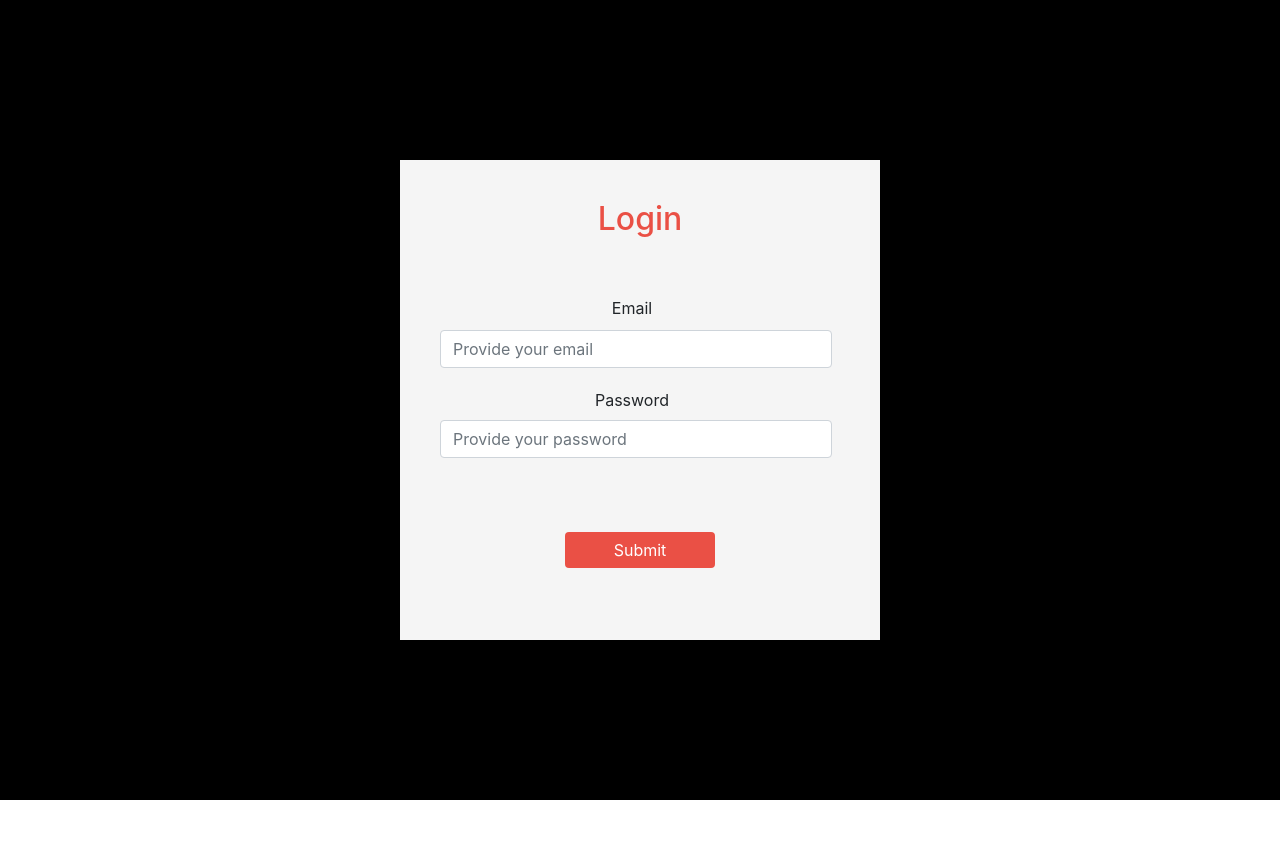
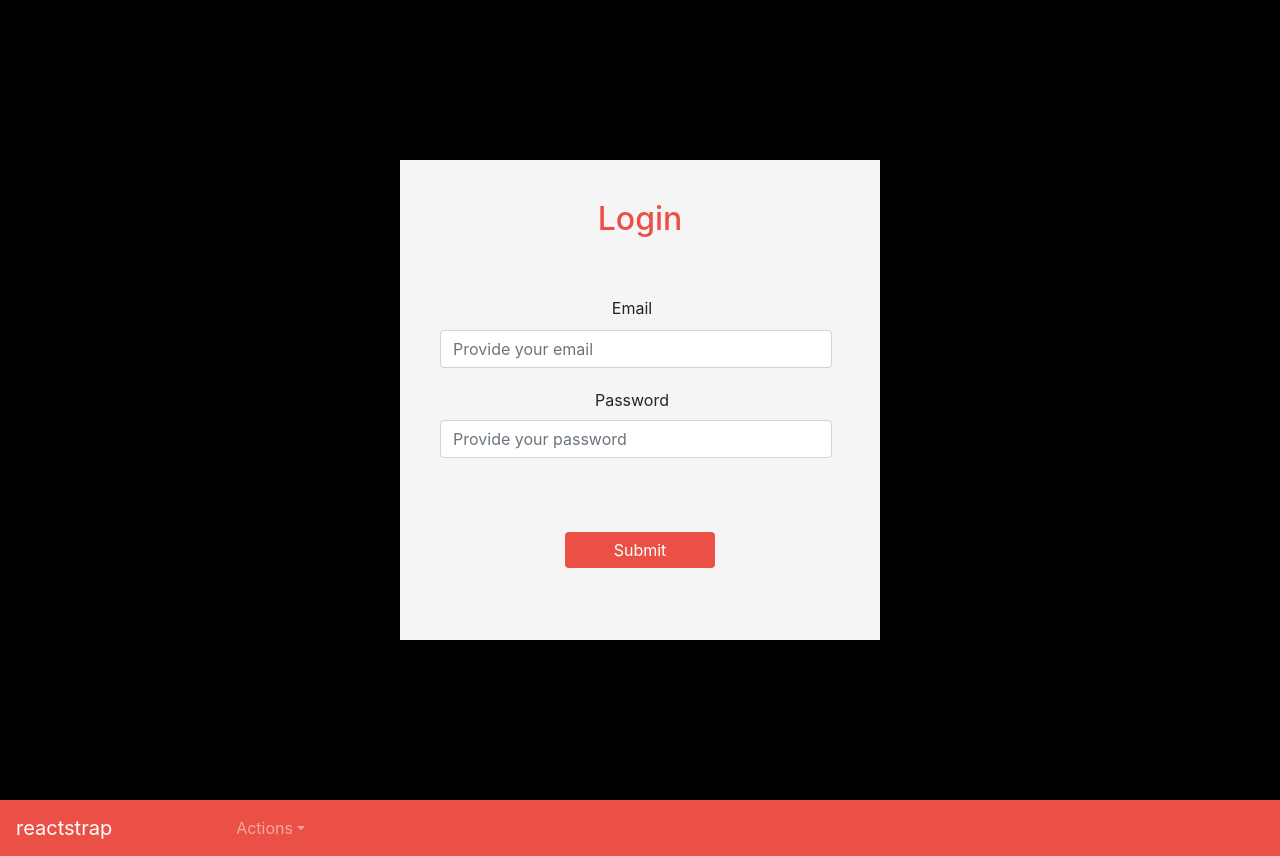
Before and after one commit to VillentretenmerthTheCoder/absence_checker, a React (Create React App) app: page / in a window 1280 px wide. Before the commit the page ends 800 px from the top, so only its background shows below. Built offline with nearby package versions, Linux system fonts and the light colour scheme.

Commit message:
add navbar

```diff
--- a/src/App.tsx
+++ b/src/App.tsx
@@ -1,11 +1,13 @@
 import React from 'react';
 import LoginPage from './Pages/LoginPage';
 import './App.css';
+import MainPageStudent from './Pages/Students/MainPageStudent';
 
 function App() {
   return (
     <div>
       <LoginPage/>
+      <MainPageStudent/>
     </div>
   )
 }
--- /dev/null
+++ b/src/Components/Navbar/Index.tsx
@@ -0,0 +1 @@
+export * from './NavigationBar';
--- /dev/null
+++ b/src/Components/Navbar/NavigationBar.module.scss
@@ -0,0 +1,4 @@
+.NavigationBar{
+    background-color: rgb(234, 80, 69);
+    color: #fff;
+}
--- /dev/null
+++ b/src/Components/Navbar/NavigationBar.tsx
@@ -0,0 +1,51 @@
+import React, { useState } from 'react';
+import {
+    Collapse,
+    Navbar,
+    NavbarToggler,
+    NavbarBrand,
+    Nav,
+    NavItem,
+    NavLink,
+    UncontrolledDropdown,
+    DropdownToggle,
+    DropdownMenu,
+    DropdownItem,
+    NavbarText
+  } from 'reactstrap';
+
+import styles from './NavigationBar.module.scss';
+
+const  NavigationBar  = () => {
+    const [isOpen, setIsOpen] = useState(false);
+
+    const toggle = () => setIsOpen(!isOpen);
+        return(
+        <div>
+            <Navbar className={styles.NavigationBar}  dark expand="md">
+                <NavbarBrand href="/">reactstrap</NavbarBrand>
+                <NavbarToggler onClick={toggle} />
+                <Collapse isOpen={isOpen} navbar>
+                <Nav className="mr-auto" navbar>
+                    <UncontrolledDropdown nav inNavbar>
+                    <DropdownToggle style={{marginLeft: 100}} nav caret>
+                        Actions
+                    </DropdownToggle>
+                    <DropdownMenu right>
+                        <DropdownItem>
+                        Check Stats
+                        </DropdownItem>
+                        <DropdownItem divider />
+                        <DropdownItem>
+                        Log out
+                        </DropdownItem>
+                    </DropdownMenu>
+                    </UncontrolledDropdown>
+                </Nav>
+                </Collapse>
+            </Navbar>
+        </div>
+        );
+}
+
+export default NavigationBar;
--- /dev/null
+++ b/src/Pages/Students/MainPageStudent.tsx
@@ -0,0 +1,12 @@
+import React from 'react';
+import NavigationBar from '../../Components/Navbar/NavigationBar';
+
+const  MainPageStudent  = () => {
+        return(
+            <div>
+                <NavigationBar/>
+            </div>
+        )
+}
+
+export default MainPageStudent;
```
Also changed, not shown: src/Pages/LoginPage.tsx (+3 -5 lines).
